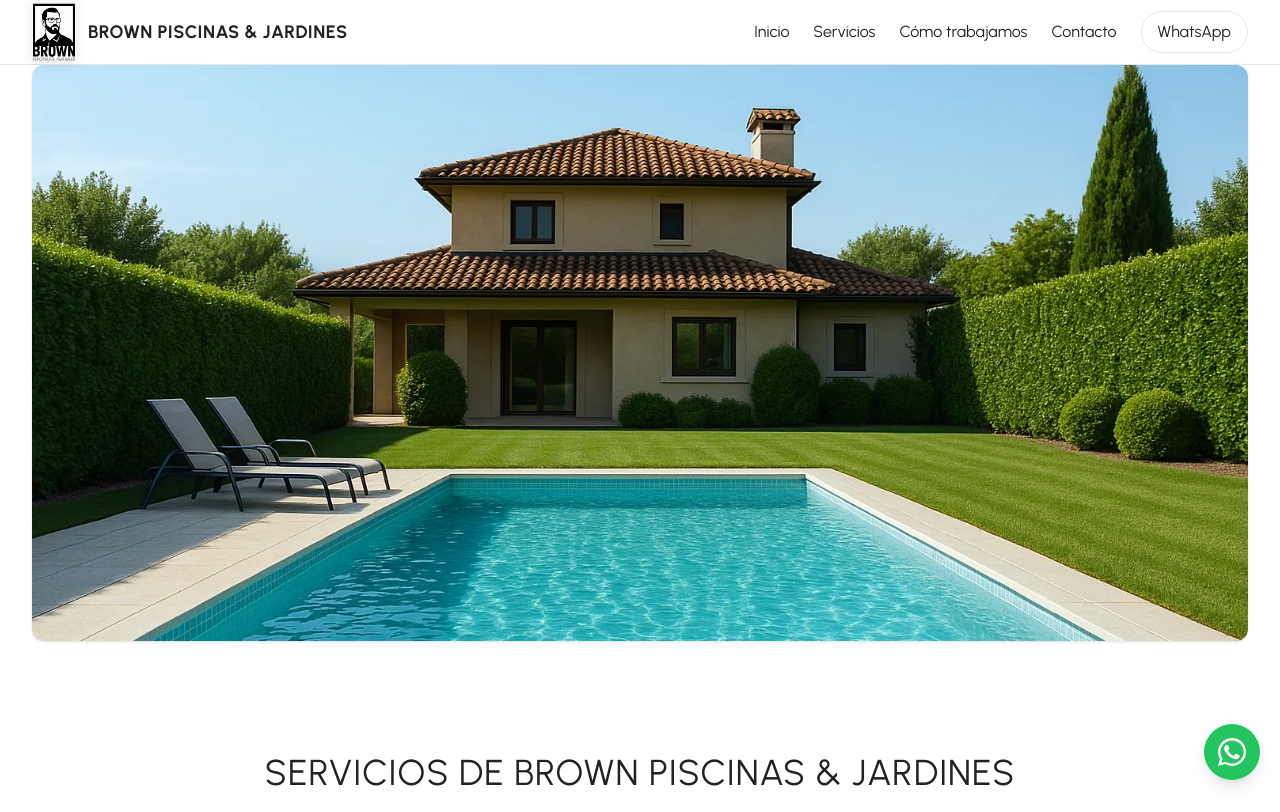
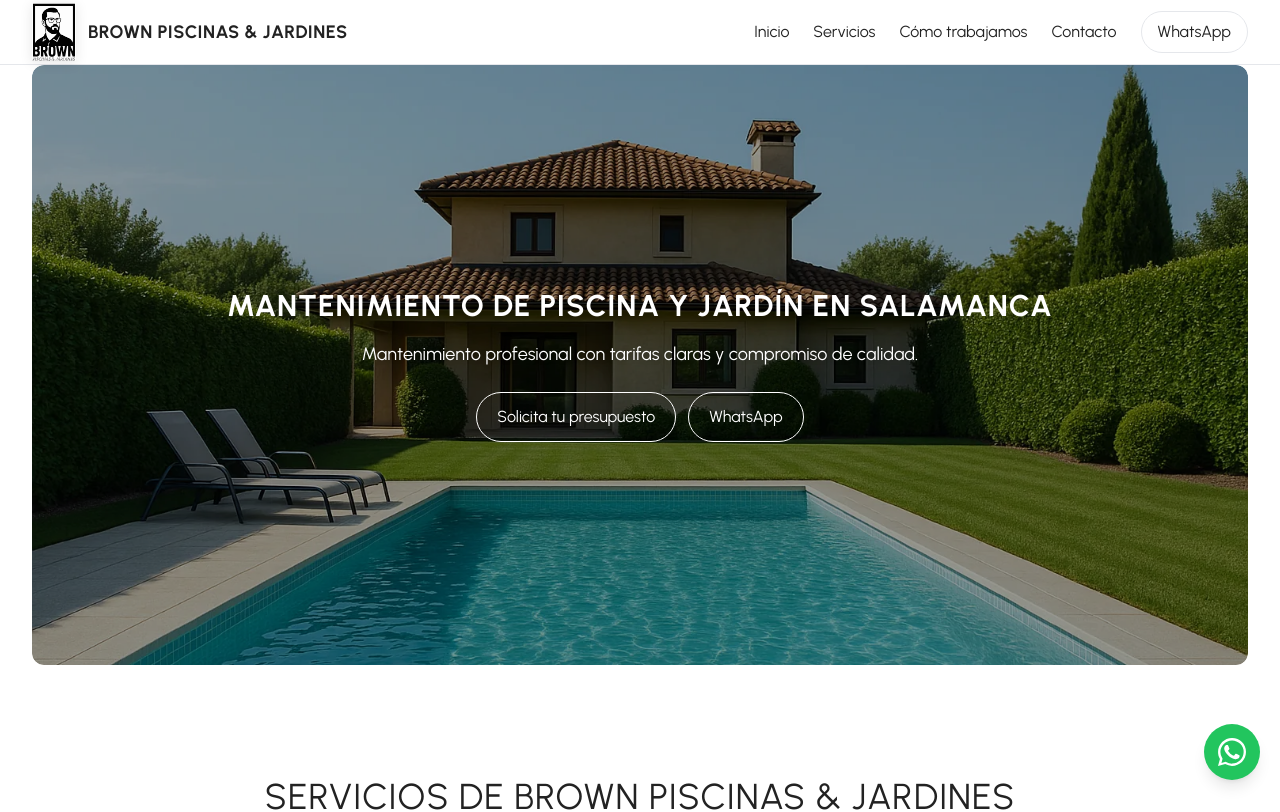
Before and after one commit to nebur-E92/Brown-Piscinas-Jardines, a Next.js app: page / in a window 1280 px wide. Shown: the top 812 px of the page. Built offline with nearby package versions, Linux system fonts and the light colour scheme; a web font is replaced by a local one.

Commit message:
Ajustes visuales en Hero y tarjetas: mejora en móvil y desktop

```diff
--- a/app/components/Hero.tsx
+++ b/app/components/Hero.tsx
@@ -2,35 +2,34 @@ import Image from 'next/image';
 
 export default function Hero() {
   return (
-    <section id="hero" className="relative w-full bg-white">
-      <div className="mx-auto max-w-7xl px-4 sm:px-6 lg:px-8 py-8 sm:py-12 lg:py-16 grid lg:grid-cols-2 gap-8 items-center">
-        {/* Texto */}
-        <div className="text-center lg:text-left">
-          <h2 className="text-3xl sm:text-4xl lg:text-5xl font-bold leading-tight">
-            Mantenimiento de piscina y jardín en Salamanca
-          </h2>
-          <p className="mt-4 text-base sm:text-lg text-slate-600">
-            Mantenimiento profesional con tarifas claras y compromiso de calidad.
-          </p>
-          <div className="mt-6 flex flex-col sm:flex-row gap-3 justify-center lg:justify-start">
-            <a href="#contacto" className="rounded-full px-5 py-3 bg-blue-900 text-white text-base">
-              Solicita tu presupuesto
-            </a>
-            <a href={process.env.NEXT_PUBLIC_WA_LINK ?? 'https://wa.me/34625199394'} className="rounded-full px-5 py-3 border text-base">
-              WhatsApp
-            </a>
-          </div>
-        </div>
-        {/* Imagen */}
-        <div className="w-full aspect-[16/10] sm:aspect-[16/9] lg:aspect-[5/4]">
+  <section id="hero" className="relative w-full bg-white min-h-[400px] sm:min-h-[500px] lg:min-h-[600px] flex items-center justify-center">
+      {/* Imagen de fondo */}
+      <div className="absolute inset-0 w-full h-full rounded-xl overflow-hidden">
         <Image
           src="/images/hero.webp"
           alt="Piscina y jardín"
           fill
-            className="object-cover rounded-xl shadow"
+          className="object-cover w-full h-full z-0 rounded-xl"
           priority
-            sizes="(min-width:1024px) 50vw, 100vw"
+          sizes="100vw"
         />
+        <div className="absolute inset-0 bg-black/40 rounded-xl" />
+      </div>
+      {/* Texto centrado */}
+      <div className="relative z-10 text-center px-2 lg:px-0">
+  <h2 className="text-xl sm:text-2xl lg:text-3xl font-bold leading-tight text-white drop-shadow-lg max-w-5xl mx-auto">
+          Mantenimiento de piscina y jardín en Salamanca
+        </h2>
+        <p className="mt-4 text-base sm:text-lg text-white drop-shadow max-w-2xl mx-auto">
+          Mantenimiento profesional con tarifas claras y compromiso de calidad.
+        </p>
+        <div className="mt-6 flex flex-col sm:flex-row gap-3 justify-center">
+          <a href="#contacto" className="rounded-full px-5 py-3 border text-base text-white border-white">
+            Solicita tu presupuesto
+          </a>
+          <a href={process.env.NEXT_PUBLIC_WA_LINK ?? 'https://wa.me/34625199394'} className="rounded-full px-5 py-3 border text-base text-white border-white">
+            WhatsApp
+          </a>
         </div>
       </div>
     </section>
--- a/app/components/HowWeWork.tsx
+++ b/app/components/HowWeWork.tsx
@@ -18,7 +18,7 @@ export default function HowWeWork() {
         <div className="flex flex-col items-center">
           <FaLeaf size={60} className="text-blue-900 mb-4" />
           <h3 className="text-lg font-bold mb-2">3. Mantenimiento sin preocupaciones</h3>
-          <p className="text-center max-w-md">Nos encargamos de todo de forma periódica o puntual. Tú solo disfrutas tu jardín y piscina perfectos.</p>
+          <p className="text-center max-w-md">Nos encargamos de todo de forma periódica o puntual. Tú solo disfrutas de tu jardín y piscina perfectos.</p>
         </div>
       </div>
     </section>
--- a/app/components/Services.tsx
+++ b/app/components/Services.tsx
@@ -78,15 +78,15 @@ function SimpleMonthlyCard({
         backgroundPosition: "center",
       }}
     >
-      <div className="absolute inset-0 bg-black/40 rounded-2xl" />
-      <div className="relative z-10 flex flex-col h-full justify-between pt-8 sm:pt-10 pb-8 sm:pb-10 px-6 text-white">
+  <div className="absolute inset-0 bg-black/40 rounded-2xl" />
+  <div className="relative flex flex-col h-full justify-center items-center text-center pt-8 sm:pt-10 pb-8 sm:pb-10 px-6 text-white gap-4">
         <div>
           <h4 className="text-2xl font-bold">{title}</h4>
           <p className="mt-1 font-semibold">{description}</p>
         </div>
         <div>
           <span className="font-bold">Incluye:</span>
-          <ul className="list-disc ml-6 mt-1 text-sm">
+          <ul className="list-disc mt-1 text-sm text-left inline-block">
             {includes.map((inc, i) => (
               <li key={i}>{inc}</li>
             ))}
```
Lines whose indentation alone changed are shown as unchanged.
